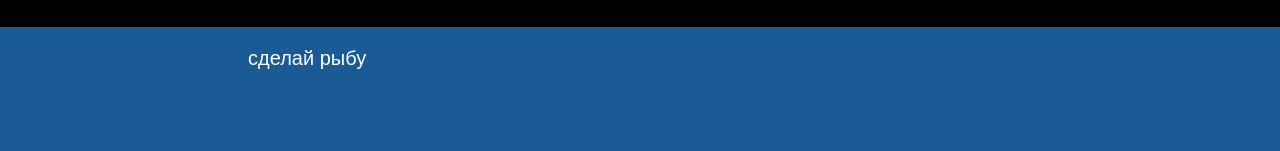
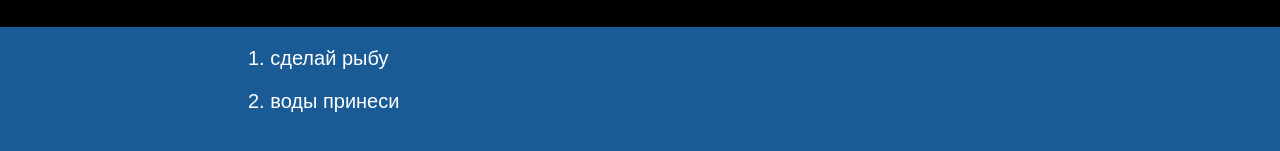
Before and after one commit to dntrnk/dntrnk.github.io, a plain HTML site: page index.html in a window 1280 px wide. Shown: the part 197-348 px from the top of the page. Drawn offline with Linux system fonts and the light colour scheme.

Commit message:
Update text in index.html

```diff
--- a/index.html
+++ b/index.html
@@ -13,7 +13,8 @@
     </div>
 
     <div class="content">
-        <p>сделай рыбу</p>
+        <p>1. сделай рыбу</p>
+        <p>2. воды принеси</p>
     </div>
 </body>
 </html>
```
